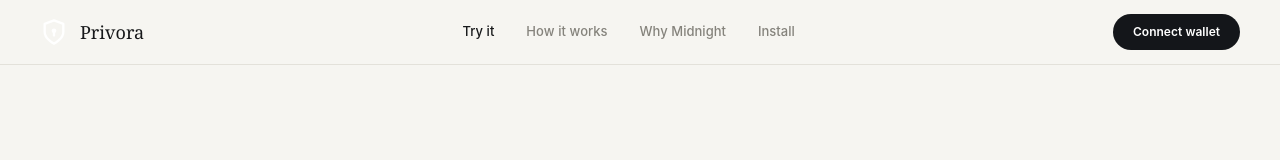
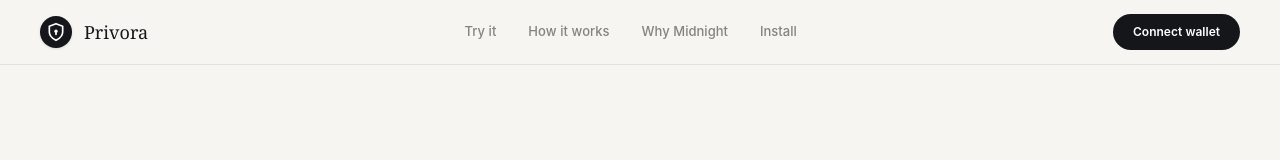
Before and after one commit to Rimanshu-Singh/Privora, a Next.js app in the folder app/: page / in a window 1280 px wide. Shown: the top 160 px of the page. Built offline with nearby package versions, Linux system fonts and the light colour scheme.

Commit message:
feat: add Navigation component with responsive menu and loading bar

```diff
--- a/app/src/components/Navigation.tsx
+++ b/app/src/components/Navigation.tsx
@@ -7,10 +7,10 @@ import { Menu, X } from "lucide-react";
 import { useEffect, useState } from "react";
 
 const links = [
-  { href: "/", label: "Try it" },
+  { href: "/gate", label: "Try it" },
   { href: "/#how-it-works", label: "How it works" },
-  { href: "/#privacy", label: "Why Midnight" },
-  { href: "/admin", label: "Install" },
+  { href: "/#why-midnight", label: "Why Midnight" },
+  { href: "/#install", label: "Install" },
 ];
 
 export function Navigation() {
@@ -55,10 +55,10 @@ export function Navigation() {
       )}
       <div className="mx-auto flex h-16 max-w-7xl items-center justify-between px-6 lg:px-10">
         <Link href="/" className="flex items-center gap-3" onClick={() => setOpen(false)}>
-          <span className="flex h-7 w-7 items-center justify-center" aria-hidden="true">
-            <Image src="/logo.svg" alt="Privora Logo" width={28} height={28} className="h-full w-full" priority />
+          <span className="flex h-8 w-8 items-center justify-center rounded-lg bg-dark p-1.5 shadow-sm" aria-hidden="true">
+            <Image src="/logo.svg" alt="Privora Logo" width={20} height={20} className="h-full w-full" priority />
           </span>
-          <span className="font-display text-lg text-primary">Privora</span>
+          <span className="font-display text-lg text-primary tracking-tight">Privora</span>
         </Link>
 
         <div className="hidden items-center gap-8 md:flex">
```
